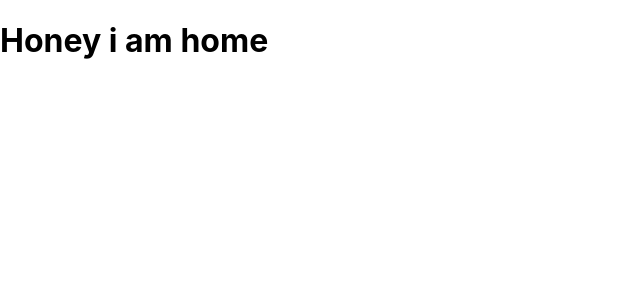
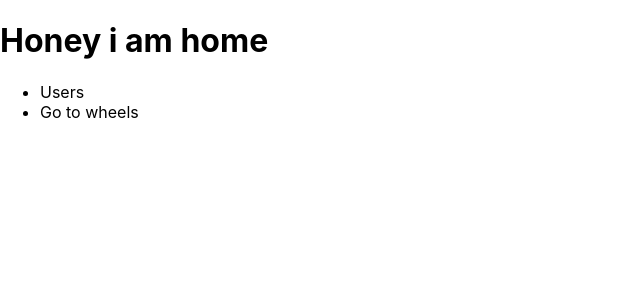
Before and after one commit to ferlobo1985/Udemy-next-js-project-one-routes, a Next.js app: page / in a window 1280 px wide. Shown: the top 300 px of the page, without its empty margins (0-640 px from the left). Built offline with nearby package versions, Linux system fonts and the light colour scheme.

Commit message:
06-navigation

```diff
--- a/pages/index.js
+++ b/pages/index.js
@@ -1,8 +1,25 @@
+import Link from 'next/link';
+
 
 const Home = () => {
   return (
     <>
       <h1>Honey i am home</h1>
+      <ul>
+        <li>
+          {/* <a href="/users">User</a> */}
+          <Link href="/users/1">
+            <a className="styleLink">Users</a>
+          </Link>
+        </li>
+        <li>
+          {/* <a href="/users">User</a> */}
+          <Link href={{
+            pathname:'/wheels/[id]/[color]/[type]',
+            query:{id:1,color:'red',type:'round'}
+          }}>Go to wheels</Link>
+        </li>
+      </ul>
     </>
   )
 }
```
Also changed, not shown: pages/contact.js (+14 -0 lines).
